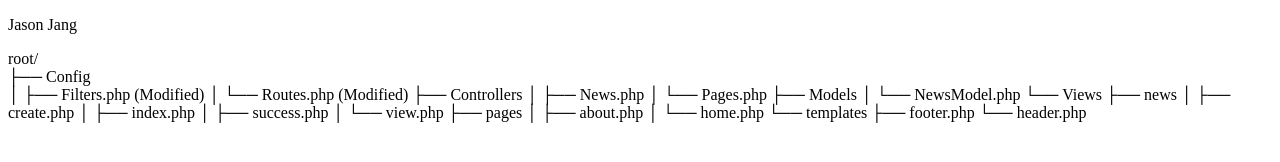
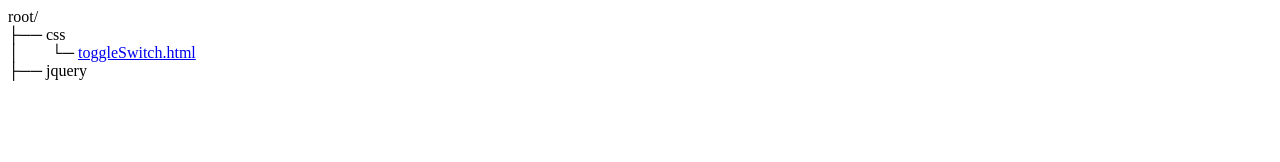
Before and after one commit to jason-jang-kr/ideal-eureka, a plain HTML site: page index.html in a window 1280 px wide. Drawn offline with Linux system fonts and the light colour scheme.

Commit message:
Add files via upload

```diff
--- a/index.html
+++ b/index.html
@@ -6,27 +6,10 @@
     <title>Document</title>
 </head>
 <body>
-    <p>Jason Jang</p>
 root/<br>
-├── Config<br>
-│   ├── Filters.php (Modified)
-│   └── Routes.php  (Modified)
-├── Controllers
-│   ├── News.php
-│   └── Pages.php
-├── Models
-│   └── NewsModel.php
-└── Views
-    ├── news
-    │   ├── create.php
-    │   ├── index.php
-    │   ├── success.php
-    │   └── view.php
-    ├── pages
-    │   ├── about.php
-    │   └── home.php
-    └── templates
-        ├── footer.php
-        └── header.php
+├── css<br>
+│&nbsp;&nbsp;&nbsp;&nbsp;&nbsp;&nbsp;&nbsp;&nbsp;└─ <a href="css/toggleSwitch.html">toggleSwitch.html</a><br>
+├── jquery<br>
+
 </body>
 </html>
```
